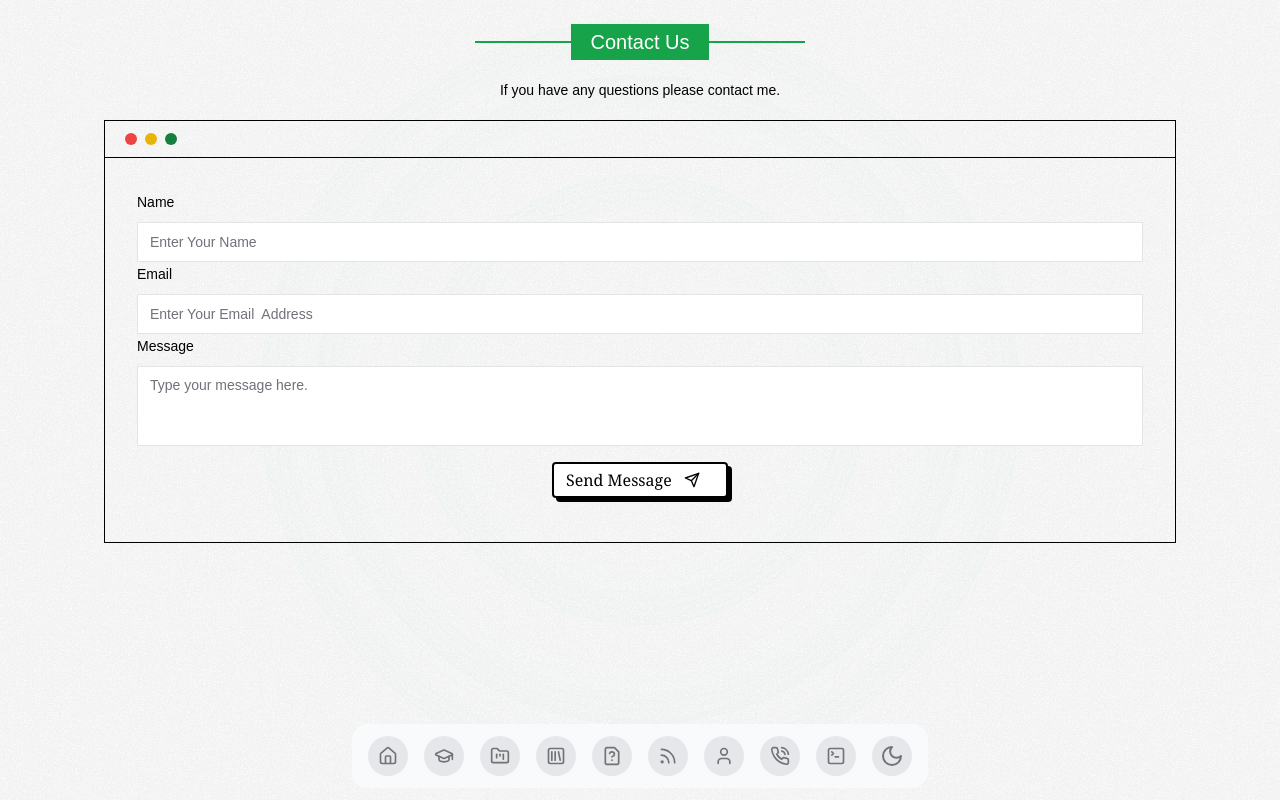
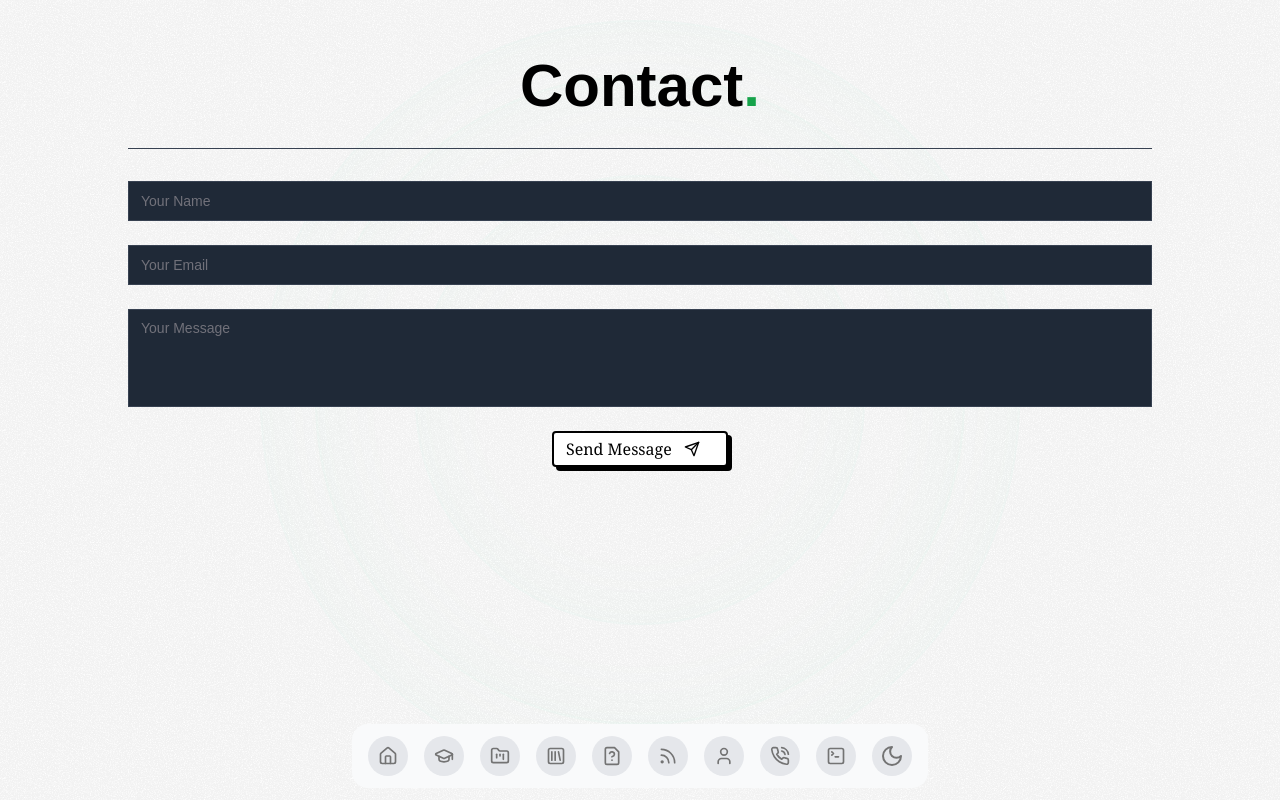
Before and after one commit to yogesh2104/abt.yogesh, a Next.js app: page /contact-us in a window 1280 px wide. Built offline with nearby package versions, Linux system fonts and the light colour scheme; a web font is replaced by a local one.

Commit message:
fix: about us, contact us, and education section

```diff
--- a/app/blog/[...slug]/page.tsx
+++ b/app/blog/[...slug]/page.tsx
@@ -3,6 +3,8 @@ import { MDXContent } from "@/components/mdx-components";
 import type { Metadata ,ResolvingMetadata} from 'next'
 import { notFound } from "next/navigation";
 import "@/styles/mdx.css"
+import { MoveLeft } from "lucide-react";
+import { GoBack } from "@/components/go-back";
 interface BlogDetailsProps{
     params:{
         slug:string[]
@@ -77,6 +79,7 @@ const BlogDetails=async({params}:BlogDetailsProps)=>{
 
     return(
         <article className="container py-6 prose dark:prose-invert max-w-4xl">
+          <GoBack/>
           <h1 className="mb-2">{blog.title}</h1>
           {blog.description ? (
               <p className="text-xl mt-0 text-muted-foreground">{blog.description}</p>
--- a/app/blog/page.tsx
+++ b/app/blog/page.tsx
@@ -13,16 +13,14 @@ export default async function BlogPage(){
     const dispalyAllBlog = blogs
 
     return(
-        <div className="container max-w-4xl">
+        <div className="container">
         <div className="flex flex-col items-start gap-4 md:flex-row md:justify-between md:gap-8">
-            <div className="flex-1 space-y-4">
-            <h1 className="inline-block font-black text-primary text-4xl lg:text-5xl">Blog</h1>
-            <p className="text-xl text-muted-foreground">
-                My ramblings on all things web dev.
-            </p>
+            <div className="max-w-6xl mx-auto mb-8">
+                <h1 className="text-6xl font-bold mb-3 text-center dark:text-white text-black">Blog<span className="text-primary">.</span></h1>
+                <p className="text-sm text-muted-foreground">My ramblings on all things web dev.</p>
             </div>
         </div>
-        <div className="grid grid-cols-12 gap-3 mt-8">
+        <div className="grid grid-cols-12 gap-3 ">
             <div className="col-span-12 col-start-1 sm:col-span-12">
             <hr />
             {dispalyAllBlog?.length > 0 ? (
--- a/app/contact-us/_component/contact-us.tsx
+++ b/app/contact-us/_component/contact-us.tsx
@@ -1,6 +1,5 @@
 "use client"
 import { Input } from "@/components/ui/input"
-import { Label } from "@/components/ui/label"
 import { Textarea } from "@/components/ui/textarea"
 import { Send } from "lucide-react"
 import { toast } from "sonner"
@@ -8,7 +7,6 @@ import { zodResolver } from "@hookform/resolvers/zod"
 import { useForm } from "react-hook-form"
 import { z } from "zod"
 import {Form,FormControl,FormField,FormItem,FormMessage} from "@/components/ui/form"
-import CardHeader from "@/components/card-header"
 import emailjs from '@emailjs/browser';
 import ElevatedButton from "@/components/elevated-button"
 
@@ -48,40 +46,23 @@ const ContactUS=()=>{
 
     return(
         <>
-            <div className="flex justify-center mb-5">
-                <div className="flex  items-center">
-                <span className="w-24 h-[2px] bg-primary"></span>
-                <span className="bg-primary text-white dark:text-black p-1 px-5 text-lg rounded-md lg:text-xl">Contact Us</span>
-                <span className="w-24 h-[2px] bg-primary"></span>
-                </div>
-            </div>
+        <div className=" text-white p-8 font-sans">
+            <h1 className="text-6xl font-bold mb-8 text-center dark:text-white text-black">Contact<span className="text-primary">.</span></h1>
 
-            <div className='w-full text-center'>
-                <p className="text-sm dark:text-[#d3d8e8] text-black">If you have any questions please contact me.</p>
-            </div>
-            <div className="mt-3 p-2">
-                <div className="border-black dark:border-white relative rounded-lg border mb-4">
-                <CardHeader/>
-                <div className="overflow-hidden border-t-[1px] border-black dark:border-white px-4 lg:px-8 py-4 lg:py-8 text-left">
+            <div className="border-t border-gray-700 pt-8">
                 <Form {...form}>
-                        <form onSubmit={form.handleSubmit(onSubmit)} className="text-center">
+                <form onSubmit={form.handleSubmit(onSubmit)} className="space-y-6">
                     <FormField
                     control={form.control}
                     name="from_name"
                     render={({ field }) => (
                         <FormItem>
                         <FormControl>
-                                        <div className="text-start">
-                                            <Label htmlFor="name" className="text-black dark:text-white">Name</Label>
                             <Input
-                                                type="text"
-                                                id="name"
-                                                className="mt-2"
-                                                maxLength={100}
-                                                placeholder="Enter Your Name"
+                            placeholder="Your Name"
                             {...field}
+                            className="bg-gray-800 border-gray-700 text-white placeholder-gray-400"
                             />
-                                        </div>
                         </FormControl>
                         <FormMessage />
                         </FormItem>
@@ -93,17 +74,12 @@ const ContactUS=()=>{
                     render={({ field }) => (
                         <FormItem>
                         <FormControl>
-                                    <div className="text-start">
-                                        <Label htmlFor="name" className="text-black dark:text-white">Email</Label>
                             <Input
                             type="email"
-                                            id="email"
-                                            className="mt-2"
-                                            maxLength={100}
-                                            placeholder="Enter Your Email  Address"
+                            placeholder="Your Email"
                             {...field}
+                            className="bg-gray-800 border-gray-700 text-white placeholder-gray-400"
                             />
-                                    </div>
                         </FormControl>
                         <FormMessage />
                         </FormItem>
@@ -115,10 +91,12 @@ const ContactUS=()=>{
                     render={({ field }) => (
                         <FormItem>
                         <FormControl>
-                                    <div className="text-start">
-                                        <Label htmlFor="message" className="text-black dark:text-white">Message</Label>
-                                        <Textarea id="message" className="mt-2 resize-none" placeholder="Type your message here." {...field} />
-                                    </div>
+                            <Textarea
+                            placeholder="Your Message"
+                            {...field}
+                            className="bg-gray-800 border-gray-700 text-white placeholder-gray-400 resize-none"
+                            rows={4}
+                            />
                         </FormControl>
                         <FormMessage />
                         </FormItem>
@@ -130,15 +108,11 @@ const ContactUS=()=>{
                             role="button"
                             type="submit"
                         >
-                                    <span className="flex items-center gap-3">
-                                        Send Message
-                                        <Send className="h-4 w-4"/>
-                                    </span>
+                        <span className="flex items-center gap-3">Send Message<Send className="h-4 w-4"/></span>
                         </ElevatedButton>
                     </div>
                 </form>
                 </Form>
-                </div>
             </div>
         </div>
 
--- a/app/education/page.tsx
+++ b/app/education/page.tsx
@@ -1,10 +1,5 @@
-import { GraduationCap } from "lucide-react";
-import { educations } from '@/lib/data/educationData';
-import { Fragment } from "react";
-import CardHeader from "@/components/card-header";
-import { StickyScroll } from "@/components/sticky-scroll-reveal";
-import {Timeline} from "@/components/timeline"
-import Image from "next/image";
+// import { educations } from '@/lib/data/educationData';
+// import {Timeline} from "@/components/timeline"
 
 
 export const metadata = {
@@ -12,10 +7,69 @@ export const metadata = {
     description: 'This is the portfolio of Yogesh Sing. I am a full stack developer. I am a quick learner and I am always looking for new challenges.',
 }
 
+const educationsV2 = [
+  {
+    id: 1,
+    year: "2020-2024",
+    title:"Master of Computer Applications (MCA)",
+    school:"Noida Institute Of Engineering And Technology,Greater Noida",
+    location:"UP. Greater Noida",
+    field:"Computer Application"
+  },
+  {
+    id: 2,
+    year:"2017 - 2020",
+    title:"Bachelor of Science (B.Sc IT)",
+    school:"Anand Vishwa Gurukul Sr. Night College Thane West Maharashtr",
+    location:"Thane, Maharashtra",
+    field:"Information Technology"
+  },
+  {
+    id: 3,
+    year: "2015 - 2017",
+    title:"Higher Secondary Certificate(HSC)",
+    school:"Gaynodya Vidya Mandir Junior College Thane(W),Maharashtra",
+    location:"Thane, Maharashtra",
+    field:"Science"
+  },
+  {
+    id: 4,
+    year: "2014 - 2015",
+    title:"Secondary School Certificate(SSC)",
+    school:"Gaynodya Vidya Mandir Junior College Thane(W),Maharashtra",
+    location:"Thane, Maharashtra",
+    field:"Regular"
+  },
+]
+
 const EduPage=()=>{
   return(
-    <div className="h-max">
-      <Timeline data={educations} />
+    <div className="min-h-max text-white">
+      <div className=" text-white p-6 font-sans">
+        <h1 className="text-6xl font-bold mb-8 text-center dark:text-white text-black">Education<span className="text-primary">.</span></h1>
+
+        {educationsV2.map((edu) => (
+          <div key={edu.id} className="border-t border-gray-700 pt-2 mb-4">
+            <div className="mb-1">
+              <div className="flex flex-col sm:flex-row justify-between items-start sm:items-center mb-2">
+                <h2 className="text-xl sm:text-2xl font-semibold text-primary ">{edu.title}</h2>
+                <p className="text-lg sm:text-xl dark:text-white text-black">{edu.year}</p>
+              </div>
+
+              <div className="flex flex-col sm:flex-row justify-between items-start sm:items-center mb-4">
+                <h3 className="text-lg  font-semibold dark:text-white text-black font-serif">{edu.school}</h3>
+                <p className="text-lg dark:text-white text-black">{edu.location}</p>
+              </div>
+
+              <div className="flex flex-wrap gap-2">
+                <span className="bg-gray-800 text-white px-3 py-1 rounded-full text-xs sm:text-sm font-serif">{edu.field}</span>
+              </div>
+            </div>
+          </div>
+        ))}
+
+      </div>
+      {/* <Timeline data={educations} /> */}
     </div>
   )
 }
--- a/app/guestbook/page.tsx
+++ b/app/guestbook/page.tsx
@@ -1,78 +1,63 @@
-import { Suspense } from "react";
-import { SignInWithGit, SignInWithGoogle, SignOut } from "./button";
-import {InputForm} from "./form";
-import { auth } from 'app/auth';
-import { getGuestbookEntries } from "../db/queries";
-import CardHeader from "@/components/card-header";
+import { Suspense } from "react"
+import { SignInWithGit, SignInWithGoogle, SignOut } from "./button"
+import { InputForm } from "./form"
+import { auth } from 'app/auth'
+import { getGuestbookEntries } from "../db/queries"
 
 export const metadata = {
   title: 'abt.yogesh || Guest book',
   description: 'Sign my guestbook and leave your message.',
-};
+}
 
 export default function GuestbookPage() {
   return (
-      <section className="w-full">
-        <div className="flex justify-center mb-5">
-            <div className="flex  items-center">
-            <span className="w-24 h-[2px] bg-primary"></span>
-            <span className="bg-primary text-white dark:text-black p-1 px-5 text-xs rounded-md lg:text-xl">Sign in To Write Message</span>
-            <span className="w-24 h-[2px] bg-primary"></span>
-            </div>
-        </div>
-
-        <Suspense>
-          <div>
+    <section className="text-white p-8 font-sans mb-16">
+      <h1 className="text-6xl font-bold mb-8 text-center dark:text-white text-black">Guestbook<span className="text-primary">.</span></h1>
+      <div className="border-t border-gray-700 pt-8">
+        <Suspense fallback={<div className="text-gray-400">Loading...</div>}>
           <GuestbookEntries />
-          </div>
           <GuestbookForm />
         </Suspense>
+      </div>
     </section>
-    );
+  )
 }
 
-
-
 async function GuestbookForm() {
-    let session = await auth();
+  let session = await auth()
 
   return session?.user ? (
-      <div className='flex justify-start gap-5 align-center mb-6 ml-3'>
+    <div className='flex justify-start gap-5 items-center mt-2'>
       <InputForm />
       <SignOut />
     </div>
   ) : (
-      <div className="flex gap-5 w-full justify-center">
-        <SignInWithGoogle/>
+    <div className="flex gap-5 justify-center mt-6">
+      <SignInWithGoogle />
       <SignInWithGit />
     </div>
-    );
+  )
 }
 
 async function GuestbookEntries() {
-    let entries = await getGuestbookEntries();
+  let entries = await getGuestbookEntries()
 
   if (entries.length === 0) {
-      return null;
+    return <p className="text-gray-400">No entries yet. Be the first to sign!</p>
   }
 
-    return(
-      <div className="p-2">
-            <div className="border-black dark:border-white relative rounded-lg border mb-4">
-              <CardHeader/>
-              <div className=" h-[400px] overflow-y-auto border-t-[1px] border-black dark:border-white px-2 lg:px-4 py-2 lg:py-4 text-left">
+  return (
+    <div className="space-y-2">
       {entries.map((entry) => (
-                  <div key={entry.id} className="flex flex-col mb-4 ">
-                    <div className="w-full text-sm break-words">
-                      <span className="text-primary mr-1 font-semibold">
+        <div key={entry.id} className="bg-gray-800 rounded-lg p-3">
+          <p className="text-sm break-words">
+            <span className="text-green-400 font-semibold mr-2">
               {entry.created_by}:
             </span>
             {entry.body}
-                    </div>
+          </p>
         </div>
       ))}
     </div>
-            </div>
-        </div>
   )
 }
--- /dev/null
+++ b/components/go-back.tsx
@@ -0,0 +1,10 @@
+"use client"
+import { MoveLeft } from "lucide-react"
+import { useRouter } from "next/navigation"
+
+export const GoBack=()=>{
+    const router = useRouter()
+    return(
+        <MoveLeft className="h-6 w-6 cursor-pointer" onClick={()=>router.back()}/>
+    )
+}
--- a/components/post-item.tsx
+++ b/components/post-item.tsx
@@ -45,7 +45,7 @@ const BlogItem = ({slug,title,description,date}:PostProps) =>{
     const getDate = new Date(date);
 
     return(
-        <article className="flex flex-col gap-2 border-border border-b py-3 font-serif">
+        <article className="flex flex-col gap-2 border-border border-b py-3">
             <div>
                 <h2 className="text-2xl font-bold text-start text-primary">
                     <Link href={slug}>{title}</Link>
--- a/components/timeline.tsx
+++ b/components/timeline.tsx
@@ -22,8 +22,8 @@ export const Timeline = ({ data }: { data: TimelineEntry[] }) => {
   return (
     <div className="flex justify-center py-10">
       <div className="max-w-5xl w-full px-4">
-        <div className="text-center ">
-          <h2 className="text-lg md:text-3xl mb-4 text-black dark:text-white">Education & Qualifications</h2>
+        <div className="text-center">
+        <h1 className="text-6xl font-bold mb-8 dark:text-white text-black">Education<span className="text-green-400">.</span></h1>
         </div>
 
         <div className="relative">
--- a/components/ui/input.tsx
+++ b/components/ui/input.tsx
@@ -11,7 +11,7 @@ const Input = React.forwardRef<HTMLInputElement, InputProps>(
       <input
         type={type}
         className={cn(
-          "flex h-10 w-full rounded-md border border-input bg-background px-3 py-2 text-sm ring-offset-background file:border-0 file:bg-transparent file:text-sm file:font-medium placeholder:text-muted-foreground focus-visible:outline-none focus-visible:ring-2 focus-visible:ring-ring focus-visible:ring-offset-2 disabled:cursor-not-allowed disabled:opacity-50",
+          "flex h-10 w-full rounded-md border border-input bg-background px-3 py-2 text-sm ring-offset-background file:border-0 file:bg-transparent file:text-sm file:font-medium placeholder:text-muted-foreground focus-visible:outline-none focus-visible:ring-0 focus-visible:ring-ring focus-visible:ring-offset-2 disabled:cursor-not-allowed disabled:opacity-50",
           className
         )}
         ref={ref}
--- a/components/ui/textarea.tsx
+++ b/components/ui/textarea.tsx
@@ -10,7 +10,7 @@ const Textarea = React.forwardRef<HTMLTextAreaElement, TextareaProps>(
     return (
       <textarea
         className={cn(
-          "flex min-h-[80px] w-full rounded-md border border-input bg-background px-3 py-2 text-sm ring-offset-background placeholder:text-muted-foreground focus-visible:outline-none focus-visible:ring-2 focus-visible:ring-ring focus-visible:ring-offset-2 disabled:cursor-not-allowed disabled:opacity-50",
+          "flex min-h-[80px] w-full rounded-md border border-input bg-background px-3 py-2 text-sm ring-offset-background placeholder:text-muted-foreground focus-visible:outline-none focus-visible:ring-0 focus-visible:ring-ring focus-visible:ring-offset-2 disabled:cursor-not-allowed disabled:opacity-50",
           className
         )}
         ref={ref}
```
Also changed, not shown: components/WritingEffect.tsx (+43 -45 lines), lib/data/personalData.js. Lines whose indentation alone changed are shown as unchanged.
